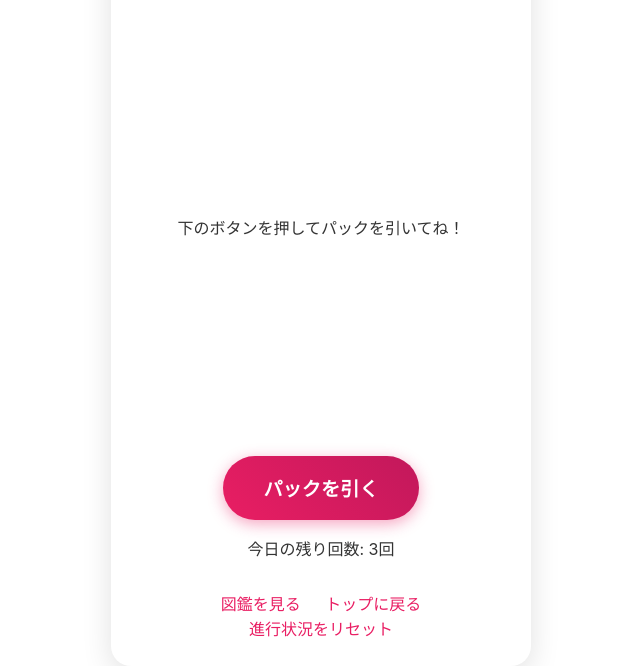
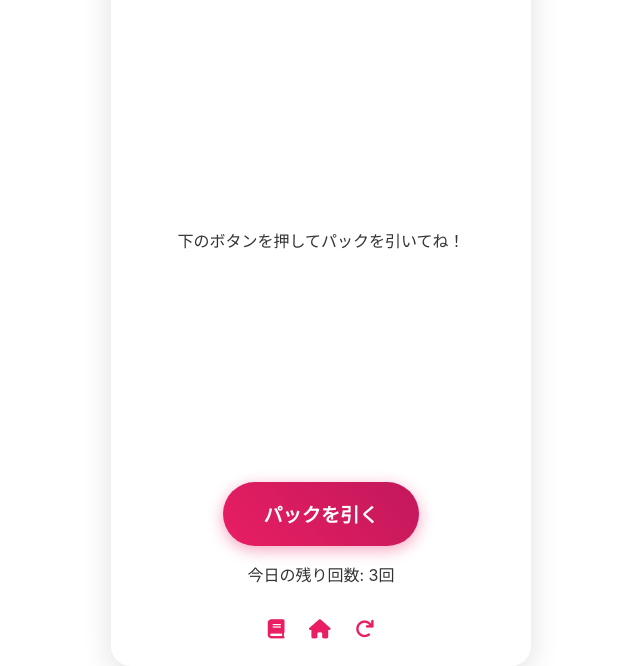
Before and after one commit to zio-0123/birthday-site, a plain HTML site: page gacha.html in a window 1280 px wide. Shown: the part 134-800 px from the top of the page, without its empty margins (319-959 px from the left). Drawn offline with Linux system fonts and the light colour scheme.

Commit message:
Replace navigation text with icons

```diff
--- a/css/style.css
+++ b/css/style.css
@@ -239,6 +239,24 @@ main {
     margin: 0 10px;
     color: #e91e63;
     text-decoration: none;
+    font-size: 1.2em; /* アイコンのサイズ調整 */
+}
+
+.nav-link i {
+    pointer-events: none; /* アイコン自体がクリックイベントを妨げないように */
+}
+
+/* リセットボタンのスタイル調整 */
+.icon-button {
+    background: none;
+    border: none;
+    cursor: pointer;
+    color: #e91e63;
+    font-size: 1.2em; /* アイコンのサイズ調整 */
+    padding: 0; /* 余分なパディングを削除 */
+}
+.icon-button:hover {
+    color: #c2185b; /* ホバー時の色変更 */
 }
 
 /* --- アニメーション & 紙吹雪 --- */
--- a/gacha.html
+++ b/gacha.html
@@ -5,6 +5,7 @@
     <meta name="viewport" content="width=device-width, initial-scale=1.0">
     <title>ガチャ画面 - Happy Birthday!</title>
     <link rel="stylesheet" href="css/style.css">
+    <link rel="stylesheet" href="https://cdnjs.cloudflare.com/ajax/libs/font-awesome/6.0.0-beta3/css/all.min.css"> <!-- Font Awesome CDN -->
 </head>
 <body>
     <div class="container">
@@ -26,9 +27,9 @@
             </div>
         </main>
         <footer>
-            <a href="collection.html" class="nav-link">図鑑を見る</a>
-            <a href="index.html" class="nav-link">トップに戻る</a>
-            <button id="reset-button" class="nav-link" style="background:none; border:none; cursor:pointer; color:#e91e63; font-size:1em;">進行状況をリセット</button>
+            <a href="collection.html" class="nav-link" title="図鑑を見る"><i class="fas fa-book"></i></a>
+            <a href="index.html" class="nav-link" title="トップに戻る"><i class="fas fa-home"></i></a>
+            <button id="reset-button" class="nav-link icon-button" title="進行状況をリセット"><i class="fas fa-redo"></i></button>
         </footer>
     </div>
     <script src="js/gacha.js"></script>
```
Also changed, not shown: collection.html (+2 -1 lines).
